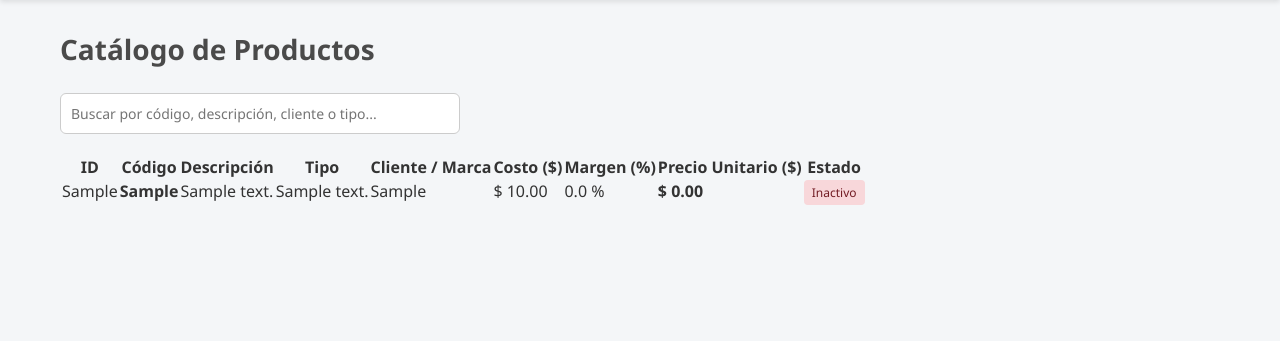
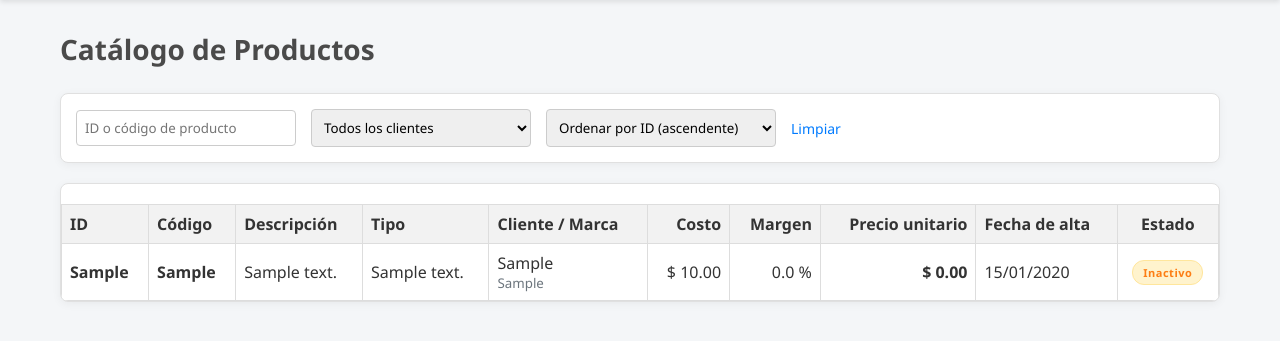
Before and after one commit to TMarcyniuk/BoxSA---Full-Stack-app, a Flask app: template boxSA/templates/productos.html in a window 1280 px wide. Shown: the part 63-404 px from the top of the page. Run offline with Flask 3, Linux system fonts and the light colour scheme; the visitor is signed in with stand-in values (Sample User, id 1); tables that the repository leaves empty or names only in its code hold one stand-in row (values such as "Sample post"); the template is opened without the code that fills it: most values are stand-ins (such as "Sample title", 1, 10 or a date in 2020).

Commit message:
Agregando sql a la carpeta

```diff
--- a/boxSA/main.py
+++ b/boxSA/main.py
@@ -865,36 +865,31 @@ def productos():
 
     conn = get_db_connection()
     lista_productos = []
+    clientes = []
 
-    if conn:
-        try:
-            cursor = conn.cursor(dictionary=True)
-            query = """
-                SELECT
-                    p.idProducto,
-                    p.CodProd,
-                    p.`desc`,
-                    p.costo,
-                    p.margen,
-                    p.pUnitario,
-                    p.estado,
-                    c.marca AS cliente_marca,
-                    tp.descripcion AS tipo_descripcion
-                FROM productos p
-                LEFT JOIN clientes c ON p.idCli = c.idCliente
-                LEFT JOIN tiprod tp ON p.idTipProd = tp.idTipProd
-                ORDER BY p.idProducto ASC;
-            """
-            cursor.execute(query)
-            lista_productos = cursor.fetchall()
-            cursor.close()
+    if not conn:
+        return render_template('productos.html', productos=lista_productos, clientes=clientes)
+
+    try:
+        cursor = conn.cursor(dictionary=True)
+        cursor.execute("SELECT * FROM vista_productos ORDER BY idProducto ASC")
+        lista_productos = cursor.fetchall()
+
+        cursor.execute("""
+            SELECT idCliente, razonSocial
+            FROM clientes
+            ORDER BY razonSocial ASC
+        """)
+        clientes = cursor.fetchall()
+
+        cursor.close()
+        conn.close()
+    except Exception as e:
+        if conn:
             conn.close()
-        except Exception as e:
-            if conn:
-                conn.close()
-            print(f"Error consultando productos: {e}")
+        print(f"Error consultando productos: {e}")
 
-    return render_template('productos.html', productos=lista_productos)
+    return render_template('productos.html', productos=lista_productos, clientes=clientes)
 
 if __name__ == '__main__':
     app.run(debug=True)
--- a/boxSA/templates/productos.html
+++ b/boxSA/templates/productos.html
@@ -7,12 +7,8 @@
     <link rel="stylesheet" href="../static/css/styles.css">
 </head>
 <body>
-
-    <!-- Cabecera / Header -->
     <header class="main-header">
-        <div class="logo">
-            <h1>Box S.A.</h1>
-        </div>
+        <div class="logo"><h1>Box S.A.</h1></div>
         <nav class="nav-links">
             <a href="/">Inicio</a>
             <a href="/ov">Órdenes de Venta</a>
@@ -24,97 +20,170 @@
         </div>
     </header>
 
-    <!-- Contenido Principal -->
     <main class="dashboard-container">
         <div class="dashboard-header">
             <h2>Catálogo de Productos</h2>
         </div>
 
-        <!-- Filtro de Búsqueda -->
-        <section class="filter-section" style="margin-bottom: 20px;">
-            <div class="search-box" style="display: flex; gap: 10px; align-items: center;">
+        <!-- Filtros: mismo diseño general que la sección de Órdenes de Venta -->
+        <div class="card" style="padding: 15px; margin-bottom: 20px; text-align: left;">
+            <div style="display: flex; gap: 15px; align-items: center; flex-wrap: wrap;">
                 <input
                     type="text"
-                    id="searchInput"
-                    onkeyup="filterTable()"
-                    placeholder="Buscar por código, descripción, cliente o tipo..."
-                    style="padding: 10px; width: 100%; max-width: 400px; border: 1px solid #ccc; border-radius: 6px; font-size: 14px;"
-                >
+                    id="buscarProducto"
+                    placeholder="ID o código de producto"
+                    aria-label="Buscar por ID o código de producto"
+                    style="padding: 8px; border: 1px solid #ccc; border-radius: 4px; width: 220px;">
+
+                <select id="filtroCliente" aria-label="Filtrar por cliente"
+                        style="padding: 8px; border: 1px solid #ccc; border-radius: 4px; width: 220px;">
+                    <option value="">Todos los clientes</option>
+                    {% for cliente in clientes %}
+                        <option value="{{ cliente.idCliente }}">{{ cliente.razonSocial }}</option>
+                    {% endfor %}
+                </select>
+
+                <select id="ordenProductos" aria-label="Ordenar productos"
+                        style="padding: 8px; border: 1px solid #ccc; border-radius: 4px; min-width: 230px;">
+                    <option value="id_asc">Ordenar por ID (ascendente)</option>
+                    <option value="costo_desc">Costo: mayor a menor</option>
+                    <option value="costo_asc">Costo: menor a mayor</option>
+                    <option value="fecha_asc">Fecha de alta: más antigua</option>
+                    <option value="fecha_desc">Fecha de alta: más reciente</option>
+                </select>
+
+
+                <button type="button" onclick="limpiarFiltrosProductos()"
+                        style="border: none; background: none; color: #007bff; cursor: pointer; font-size: 14px;">Limpiar</button>
             </div>
-        </section>
+        </div>
 
-        <!-- Tabla de Productos -->
-        <section class="table-section">
-            <div class="table-container">
-                <table class="data-table" id="productsTable">
+        <!-- Listado de productos -->
+        <div class="card" style="padding: 0; overflow-x: auto; text-align: left;">
+            <table class="table-items" id="tablaProductos" style="width: 100%; border-collapse: collapse;">
                 <thead>
-                        <tr>
+                    <tr style="background-color: #f8f9fa;">
                         <th>ID</th>
                         <th>Código</th>
                         <th>Descripción</th>
                         <th>Tipo</th>
                         <th>Cliente / Marca</th>
-                            <th>Costo ($)</th>
-                            <th>Margen (%)</th>
-                            <th>Precio Unitario ($)</th>
-                            <th>Estado</th>
+                        <th style="text-align: right;">Costo</th>
+                        <th style="text-align: right;">Margen</th>
+                        <th style="text-align: right;">Precio unitario</th>
+                        <th>Fecha de alta</th>
+                        <th style="text-align: center;">Estado</th>
                     </tr>
                 </thead>
                 <tbody>
                     {% for prod in productos %}
-                        <tr>
-                            <td>{{ prod.idProducto }}</td>
+                    <tr class="producto-row"
+                        data-id="{{ prod.idProducto }}"
+                        data-codigo="{{ prod.CodProd|lower }}"
+                        data-descripcion="{{ (prod.desc or '')|lower }}"
+                        data-cliente="{{ prod.idCli }}"
+                        data-costo="{{ prod.costo if prod.costo is not none else 0 }}"
+                        data-fecha="{{ prod.fechaAlta.isoformat() if prod.fechaAlta else '' }}">
+                        <td style="font-weight: bold;">{{ prod.idProducto }}</td>
                         <td><strong>{{ prod.CodProd }}</strong></td>
-                            <td>{{ prod.desc }}</td>
+                        <td>{{ prod.desc or '-' }}</td>
                         <td>{{ prod.tipo_descripcion or '-' }}</td>
-                            <td>{{ prod.cliente_marca or '-' }}</td>
-                            <td>$ {{ "{:,.2f}".format(prod.costo or 0) }}</td>
-                            <td>{{ "{:,.1f}".format(prod.margen or 0) }} %</td>
-                            <td><strong>$ {{ "{:,.2f}".format(prod.pUnitario or 0) }}</strong></td>
                         <td>
+                            {{ prod.cliente_razonSocial or '-' }}
+                            {% if prod.cliente_marca %}
+                                <small style="display: block; color: #6c757d;">{{ prod.cliente_marca }}</small>
+                            {% endif %}
+                        </td>
+                        <td style="text-align: right; white-space: nowrap;">$ {{ "{:,.2f}".format(prod.costo or 0) }}</td>
+                        <td style="text-align: right; white-space: nowrap;">{{ "{:,.1f}".format(prod.margen or 0) }} %</td>
+                        <td style="text-align: right; white-space: nowrap;"><strong>$ {{ "{:,.2f}".format(prod.pUnitario or 0) }}</strong></td>
+                        <td style="white-space: nowrap;">{{ prod.fechaAlta.strftime('%d/%m/%Y') if prod.fechaAlta else '-' }}</td>
+                        <td style="text-align: center;">
                             {% if prod.estado == 'A' %}
-                                    <span class="status-badge status-active" style="background-color: #d4edda; color: #155724; padding: 4px 8px; border-radius: 4px; font-size: 12px;">Activo</span>
+                                <span class="badge badge-fac">Activo</span>
                             {% else %}
-                                    <span class="status-badge status-inactive" style="background-color: #f8d7da; color: #721c24; padding: 4px 8px; border-radius: 4px; font-size: 12px;">Inactivo</span>
+                                <span class="badge badge-rem">Inactivo</span>
                             {% endif %}
                         </td>
                     </tr>
                     {% else %}
-                        <tr>
-                            <td colspan="9" style="text-align: center; padding: 20px;">No hay productos registrados.</td>
+                    <tr id="sinProductos">
+                        <td colspan="10" style="text-align: center; padding: 20px;">No hay productos registrados.</td>
                     </tr>
                     {% endfor %}
                 </tbody>
             </table>
         </div>
-        </section>
     </main>
 
-    <!-- Script para Búsqueda y Filtrado en Tiempo Real -->
     <script>
-        function filterTable() {
-            const input = document.getElementById("searchInput");
-            const filter = input.value.toUpperCase();
-            const table = document.getElementById("productsTable");
-            const tr = table.getElementsByTagName("tr");
+        const cuerpoProductos = document.querySelector('#tablaProductos tbody');
+        const filasProductos = Array.from(cuerpoProductos.querySelectorAll('tr.producto-row'));
 
-            for (let i = 1; i < tr.length; i++) {
-                let rowVisible = false;
-                const tds = tr[i].getElementsByTagName("td");
+        function aplicarFiltrosProductos() {
+            const busqueda = document.getElementById('buscarProducto').value.trim().toLocaleLowerCase();
+            const cliente = document.getElementById('filtroCliente').value;
+            const orden = document.getElementById('ordenProductos').value;
 
-                // Busca coincidencia en Código, Descripción, Tipo o Cliente
-                for (let j = 1; j <= 4; j++) {
-                    if (tds[j]) {
-                        const txtValue = tds[j].textContent || tds[j].innerText;
-                        if (txtValue.toUpperCase().indexOf(filter) > -1) {
-                            rowVisible = true;
-                            break;
+            // Ordenar las filas por la opción elegida antes de mostrarlas.
+            filasProductos.sort((a, b) => {
+                const costoA = Number(a.dataset.costo || 0);
+                const costoB = Number(b.dataset.costo || 0);
+                const fechaA = a.dataset.fecha || '';
+                const fechaB = b.dataset.fecha || '';
+
+                switch (orden) {
+                    case 'costo_desc':
+                        return costoB - costoA || Number(a.dataset.id) - Number(b.dataset.id);
+                    case 'costo_asc':
+                        return costoA - costoB || Number(a.dataset.id) - Number(b.dataset.id);
+                    case 'fecha_asc':
+                        if (!fechaA) return fechaB ? 1 : Number(a.dataset.id) - Number(b.dataset.id);
+                        if (!fechaB) return -1;
+                        return fechaA.localeCompare(fechaB) || Number(a.dataset.id) - Number(b.dataset.id);
+                    case 'fecha_desc':
+                        if (!fechaA) return fechaB ? 1 : Number(a.dataset.id) - Number(b.dataset.id);
+                        if (!fechaB) return -1;
+                        return fechaB.localeCompare(fechaA) || Number(a.dataset.id) - Number(b.dataset.id);
+                    default:
+                        return Number(a.dataset.id) - Number(b.dataset.id);
+                }
+            });
+
+            // Reinsertar las filas ordenadas y aplicar los filtros.
+            const filaVaciaAnterior = document.getElementById('sinResultadosFiltro');
+            if (filaVaciaAnterior) filaVaciaAnterior.remove();
+
+            let visibles = 0;
+            filasProductos.forEach(fila => {
+                cuerpoProductos.appendChild(fila);
+                const textoBusqueda = `${fila.dataset.id} ${fila.dataset.codigo} ${fila.dataset.descripcion}`.toLocaleLowerCase();
+                const coincideTexto = !busqueda || textoBusqueda.includes(busqueda);
+                const coincideCliente = !cliente || fila.dataset.cliente === cliente;
+                const mostrar = coincideTexto && coincideCliente;
+                fila.style.display = mostrar ? '' : 'none';
+                if (mostrar) visibles++;
+            });
+
+            if (filasProductos.length > 0 && visibles === 0) {
+                const fila = document.createElement('tr');
+                fila.id = 'sinResultadosFiltro';
+                fila.innerHTML = '<td colspan="10" style="text-align: center; padding: 20px;">No hay productos que coincidan con los filtros.</td>';
+                cuerpoProductos.appendChild(fila);
             }
         }
+
+        function limpiarFiltrosProductos() {
+            document.getElementById('buscarProducto').value = '';
+            document.getElementById('filtroCliente').value = '';
+            document.getElementById('ordenProductos').value = 'id_asc';
+            aplicarFiltrosProductos();
         }
-                tr[i].style.display = rowVisible ? "" : "none";
-            }
-        }
+
+        document.getElementById('buscarProducto').addEventListener('input', aplicarFiltrosProductos);
+        document.getElementById('filtroCliente').addEventListener('change', aplicarFiltrosProductos);
+        document.getElementById('ordenProductos').addEventListener('change', aplicarFiltrosProductos);
+        aplicarFiltrosProductos();
     </script>
 </body>
 </html>
```
Also changed, not shown: boxSA/templates/ovs.html (+6 -1 lines). Lines whose indentation alone changed are shown as unchanged.
